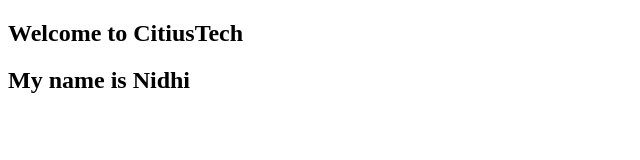
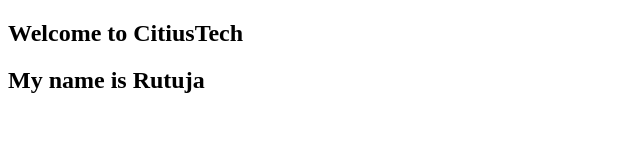
Before and after one commit to Nidhi-Panchahatri/Cloud, a plain HTML site: page index.html in a window 1280 px wide. Shown: the full height of the page, 0-640 px from the left. Drawn offline with Linux system fonts and the light colour scheme.

Commit message:
Update index.html

```diff
--- a/index.html
+++ b/index.html
@@ -8,6 +8,6 @@
 </head>
 <body>
    <h2>Welcome to CitiusTech</h2>
-    <h2> My name is Nidhi <h2>
+    <h2> My name is Rutuja <h2>
 </body>
 </html>
```
